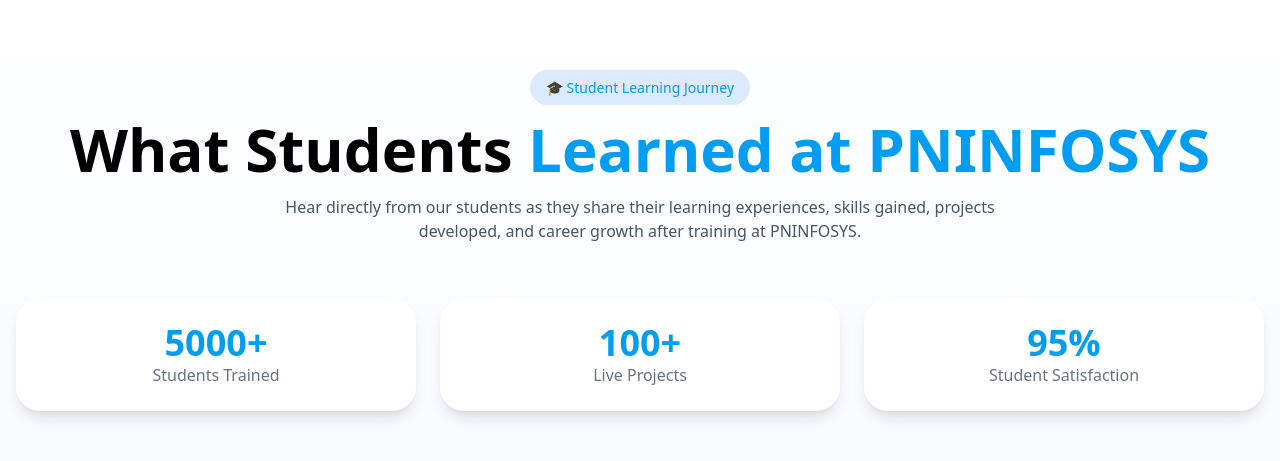
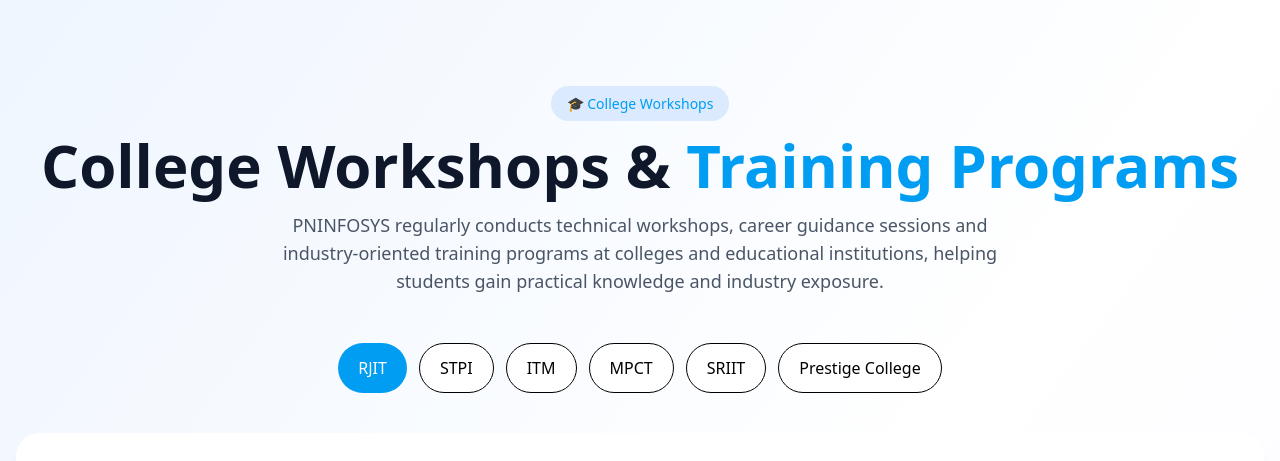
Before and after one commit to vishnutomar-creator/pninfosys-frontend, a Next.js app: page / in a window 1280 px wide. Shown: the part 4411-4872 px from the top of the page. Built offline with nearby package versions, Linux system fonts and the light colour scheme; no server answers.

Commit message:
form ser, added footer logo, and linked youtube videos

```diff
--- a/src/app/(website)/page.js
+++ b/src/app/(website)/page.js
@@ -37,7 +37,7 @@
 
       <PlacementSection />
 
-      <StudentSuccessStories />
+      {/* <StudentSuccessStories /> */}
 
       <CollegeWorkshop />
 
```
